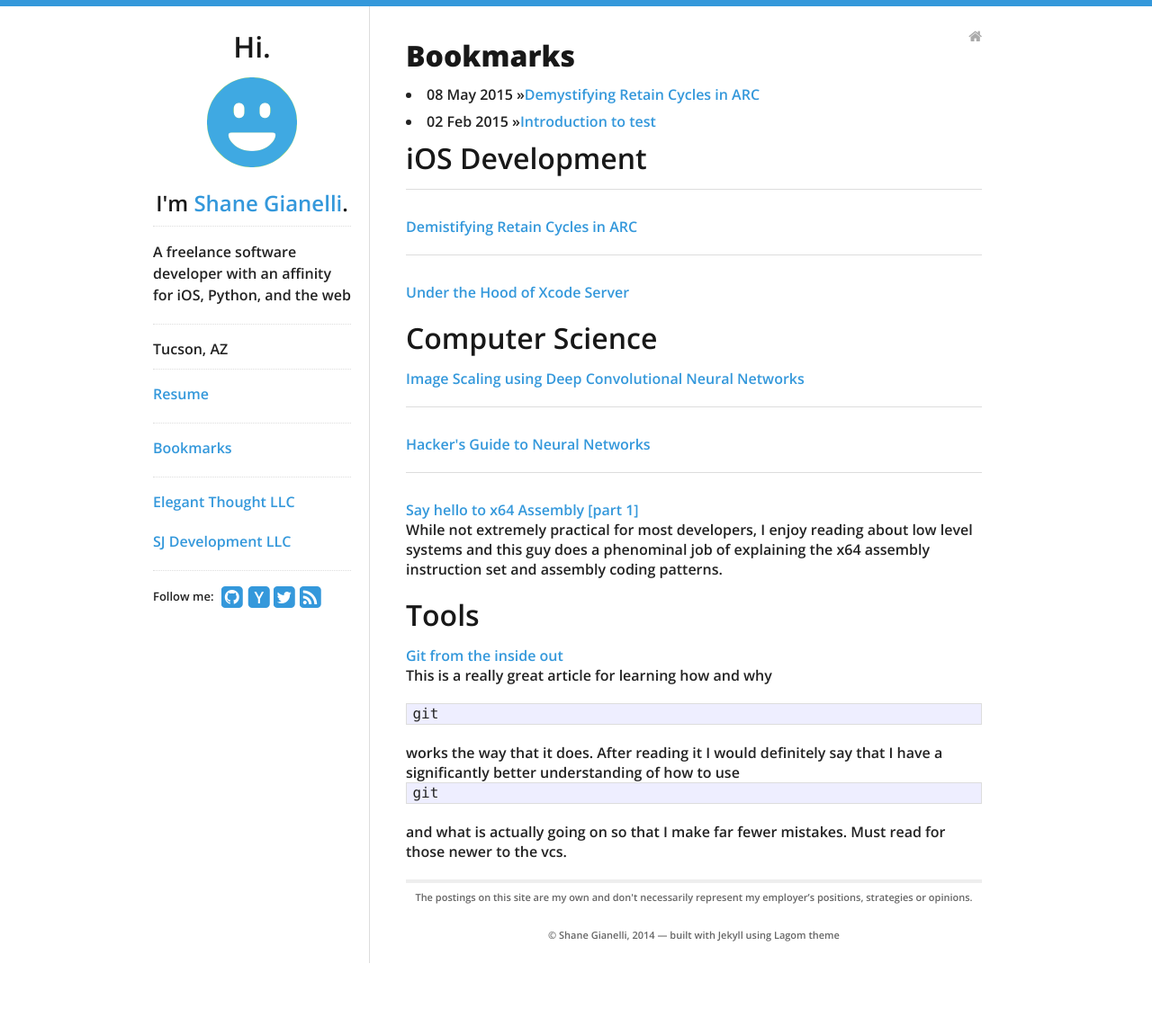
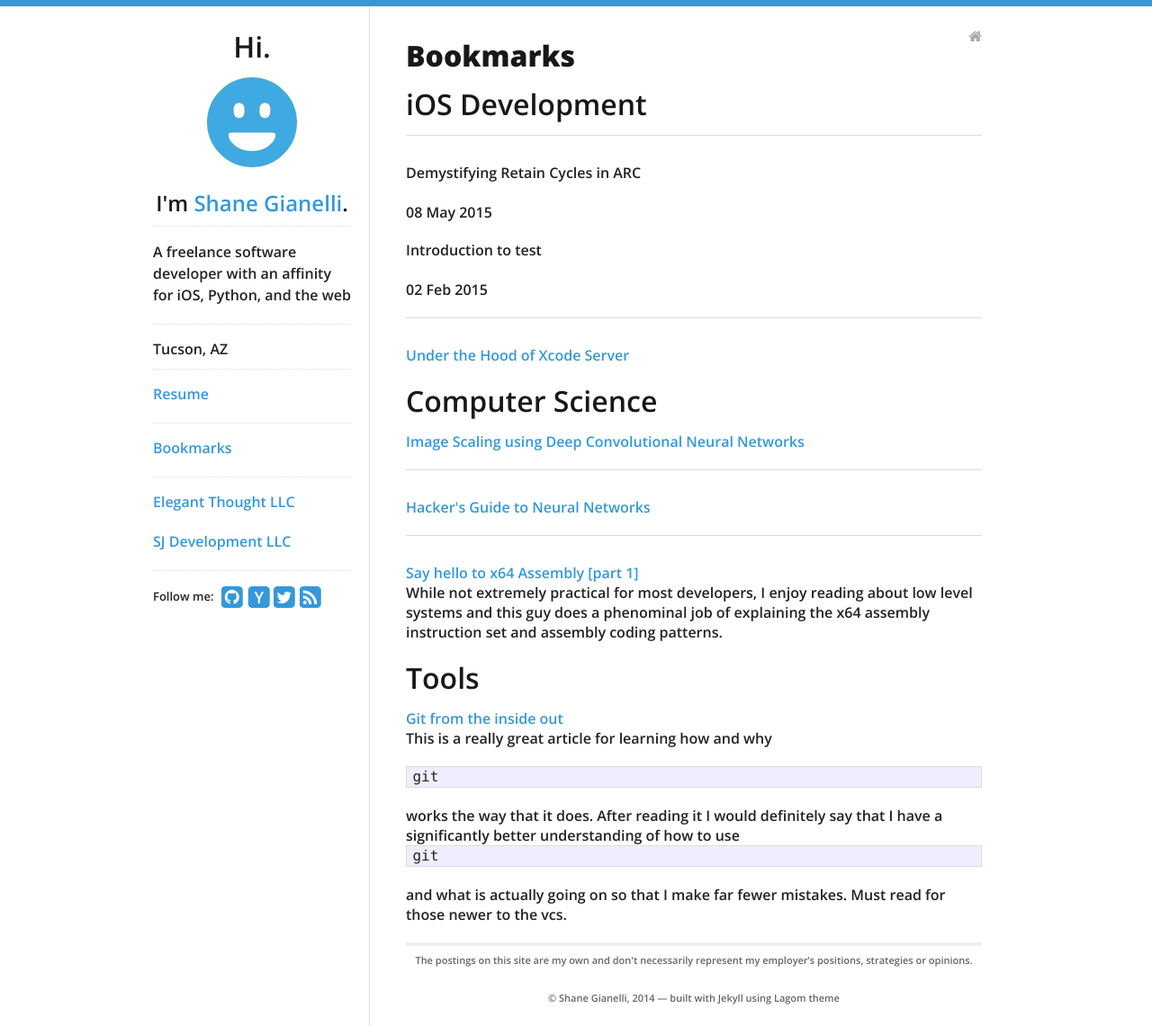
Before and after one commit to sgianelli/sgianelli.github.io, a Jekyll site: the page built from bookmarks/index.html, in a window 1280 px wide. Shown: the whole page at 90% size. Built offline with Jekyll 4.4.1, drawn with Linux system fonts in a browser that asks for light colours; nearby versions of some CDN libraries; before the commit the page ends 1071 px from its top, so only the background shows below that.

Commit message:
new load format test

```diff
--- a/bookmarks/index.html
+++ b/bookmarks/index.html
@@ -11,19 +11,22 @@ title: Bookmarks
 
 <h1 class="title">Bookmarks</h1>
 
-    {% for post in site.posts %}
-        {% if post.layout == 'bookmark' %}
-        <li><span>{{ post.date | date_to_string }} &raquo;</span><a href="{{ post.url }}">{{ post.title }}</a></li>
-        {% endif %}
-    {% endfor %}
-
 <div id="post">
     <h1>iOS Development</h1>
 
     <hr/>
 
+    {% for post in site.posts %}
+        {% if post.layout == 'bookmark' && post.tags contains 'ios' %}
+        <p>{{ post.title }}<br/>
+        {{ post.body }}<br/>
+        {{ post.date | date_to_string }}
+        </p>
+        {% endif %}
+    {% endfor %}
+
     <p>
-        <a href="http://digitalleaves.com/blog/2015/05/demystifying-retain-cycles-in-arc/?utm_campaign=iOS_Dev_Weekly_Issue_197&utm_medium=email&utm_source=iOS%2BDev%2BWeekly">Demistifying Retain Cycles in ARC</a><br/>
+
     </p>
 
     <hr/>
```
